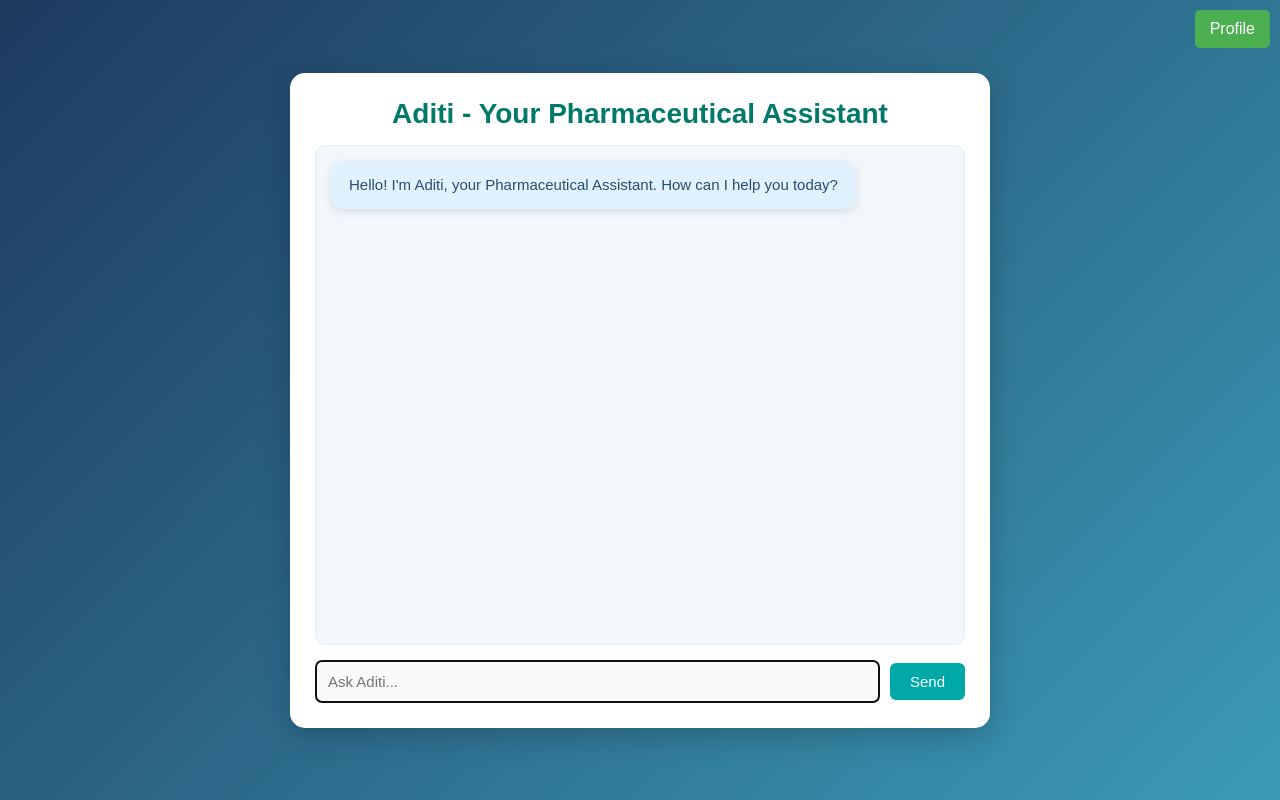
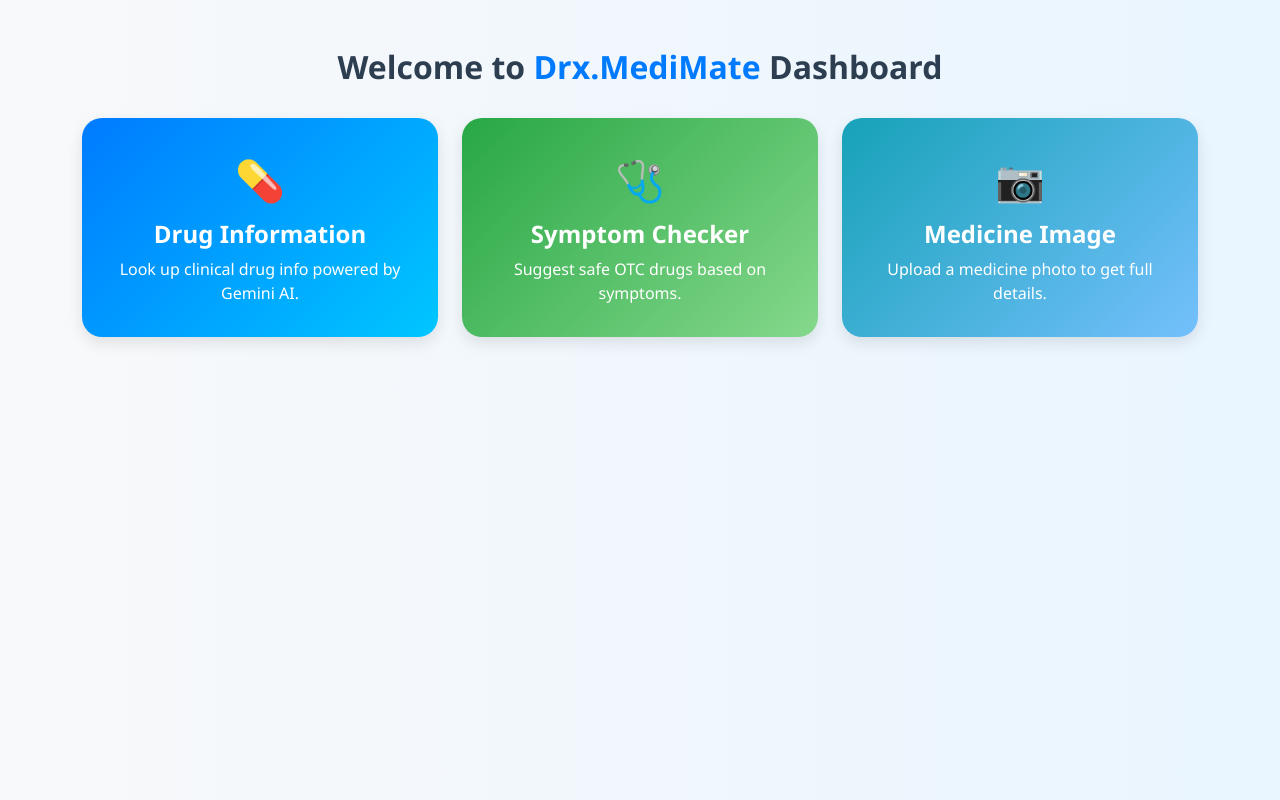
Before and after one commit to imDarshanGK/Drx.MediMate, a Flask app: page /index.html in a window 1280 px wide. Run offline with Flask 3, Linux system fonts and the light colour scheme; some libraries are stand-ins or nearby versions.

Commit message:
added new features initilized a dashboard

```diff
--- a/app.py
+++ b/app.py
@@ -33,6 +33,18 @@ def sisu():
 def index():
     return render_template('index.html')
 
+@app.route('/drug-info-page')
+def drug_info_page():
+    return render_template('drug_info.html')
+
+@app.route('/symptom-checker-page')
+def symptom_checker_page():
+    return render_template('symptom_checker.html')
+
+@app.route('/upload-image-page')
+def upload_image_page():
+    return render_template('upload_image.html')
+
 @app.route('/get_drug_info', methods=['POST'])
 def get_drug_info():
     data = request.get_json()
--- /dev/null
+++ b/tempCodeRunnerFile.py
@@ -0,0 +1 @@
+upload_image.html
--- a/templates/index.html
+++ b/templates/index.html
@@ -1,109 +1,109 @@
 <!DOCTYPE html>
 <html lang="en">
 <head>
-    <meta charset="UTF-8">
-    <meta name="viewport" content="width=device-width, initial-scale=1.0">
+  <meta charset="UTF-8">
+  <meta name="viewport" content="width=device-width, initial-scale=1">
+  <title>PharmaPro Dashboard</title>
+  <link href="https://cdn.jsdelivr.net/npm/bootstrap@5.3.2/dist/css/bootstrap.min.css" rel="stylesheet">
+  <style>
+    body {
+      background: linear-gradient(to right, #f8f9fa, #e9f5ff);
+      font-family: 'Segoe UI', Tahoma, Geneva, Verdana, sans-serif;
+    }
 
+    .dashboard-title {
+      font-weight: 700;
+      color: #2c3e50;
+      margin-bottom: 2rem;
+    }
 
-    <title>Aditi - Pharmaceutical Assistant</title>
-    <link rel="stylesheet" href="../static/css/styles.css">
+    .card {
+      transition: all 0.3s ease-in-out;
+      cursor: pointer;
+      border: none;
+      border-radius: 20px;
+      box-shadow: 0 6px 15px rgba(0, 0, 0, 0.1);
+    }
+
+    .card:hover {
+      transform: translateY(-5px);
+      box-shadow: 0 10px 20px rgba(0, 0, 0, 0.15);
+    }
+
+    .card-body {
+      padding: 2rem;
+    }
+
+    .card-title {
+      font-size: 1.5rem;
+      font-weight: bold;
+    }
+
+    .card-text {
+      font-size: 1rem;
+    }
+
+    .card-icon {
+      font-size: 2.5rem;
+      margin-bottom: 10px;
+    }
+
+    .bg-primary-gradient {
+      background: linear-gradient(135deg, #007bff, #00c6ff);
+    }
+
+    .bg-success-gradient {
+      background: linear-gradient(135deg, #28a745, #85d88c);
+    }
+
+    .bg-info-gradient {
+      background: linear-gradient(135deg, #17a2b8, #74c0fc);
+    }
+
+    @media (max-width: 576px) {
+      .card-body {
+        padding: 1.5rem;
+      }
+    }
+  </style>
 </head>
 <body>
-    <div class="container">
-        <h1>Aditi - Your Pharmaceutical Assistant</h1>
+  <div class="container py-5">
+    <h2 class="text-center dashboard-title">Welcome to <span style="color:#007bff;">Drx.MediMate</span> Dashboard</h2>
 
+    <div class="row row-cols-1 row-cols-sm-2 row-cols-md-3 g-4">
 
+      <div class="col">
+        <div class="card text-white bg-primary-gradient h-100" onclick="location.href='/drug-info-page'">
+          <div class="card-body text-center">
+            <div class="card-icon">💊</div>
+            <h5 class="card-title">Drug Information</h5>
+            <p class="card-text">Look up clinical drug info powered by Gemini AI.</p>
+          </div>
+        </div>
+      </div>
 
-        <div id="chatbox" class="message-container"></div>
-        <div class="input-container">
-            <input type="text" id="userInput" placeholder="Ask Aditi..." autofocus>
-            <button onclick="sendMessage()">Send</button>
+      <div class="col">
+        <div class="card text-white bg-success-gradient h-100" onclick="location.href='/symptom-checker-page'">
+          <div class="card-body text-center">
+            <div class="card-icon">🩺</div>
+            <h5 class="card-title">Symptom Checker</h5>
+            <p class="card-text">Suggest safe OTC drugs based on symptoms.</p>
+          </div>
         </div>
+      </div>
+
+      <div class="col">
+        <div class="card text-white bg-info-gradient h-100" onclick="location.href='/upload-image-page'">
+          <div class="card-body text-center">
+            <div class="card-icon">📷</div>
+            <h5 class="card-title">Medicine Image</h5>
+            <p class="card-text">Upload a medicine photo to get full details.</p>
+          </div>
+        </div>
+      </div>
+
     </div>
-        <!-- Profile Button -->
-        <div class="profile-container">
-          <button id="profileButton" onclick="toggleProfileMenu()">Profile</button>
-          <div id="profileMenu" class="profile-menu">
-          <div class="">Name: &nbsp; <span id="loggedUserFName"></span>&nbsp; <span id="loggedUserLName"></span></div>
-          <div class="">Email:&nbsp; <span id="loggedUserEmail"></span></div>
-          <P></P>
-          <button id="logout">Logout</button>
-          </div>
-      </div></div>
-    <script src="https://www.gstatic.com/firebasejs/10.11.1/firebase-app.js"></script>
-    <script src="https://www.gstatic.com/firebasejs/10.11.1/firebase-auth.js"></script>
-    <script src="https://www.gstatic.com/firebasejs/10.11.1/firebase-firestore.js"></script>
-    <script src="../static/js/auth.js"></script>
-    <script src="../static/js/main.js"></script>
-
-
-
-    <script type="module">
-      import { initializeApp } from "https://www.gstatic.com/firebasejs/10.11.1/firebase-app.js";
-import {getAuth, onAuthStateChanged, signOut} from "https://www.gstatic.com/firebasejs/10.11.1/firebase-auth.js";
-import{getFirestore, getDoc, doc} from "https://www.gstatic.com/firebasejs/10.11.1/firebase-firestore.js";
-
-// Firebase configuration and initialization
-const firebaseConfig = {
-    apiKey: "AIzaSyDa6_47neFJAH-I4i-ZCU0elY4cRmpyotg",
-    authDomain: "aditi-pharmaceutical-assistant.firebaseapp.com",
-    projectId: "aditi-pharmaceutical-assistant",
-    storageBucket: "aditi-pharmaceutical-assistant.firebasestorage.app",
-    messagingSenderId: "241653252150",
-    appId: "1:241653252150:web:ce83fa898dc2f77a669897",
-    measurementId: "G-HMJ6SD9Q9H"
-};
-
-const app = initializeApp(firebaseConfig);
-const auth = getAuth();
-const db = getFirestore();
-
-onAuthStateChanged(auth, (user)=>{
-    const loggedInUserId=localStorage.getItem('loggedInUserId');
-    if(loggedInUserId){
-        console.log(user);
-        const docRef = doc(db, "users", loggedInUserId);
-        getDoc(docRef)
-        .then((docSnap)=>{
-            if(docSnap.exists()){
-                const userData=docSnap.data();
-                document.getElementById('loggedUserFName').innerText=userData.firstName;
-                document.getElementById('loggedUserEmail').innerText=userData.email;
-                document.getElementById('loggedUserLName').innerText=userData.lastName;
-
-            }
-            else{
-                console.log("no document found matching id")
-
-
-            }
-        })
-        .catch((error)=>{
-            console.log("Error getting document");
-        })
-    }
-    else{
-        console.log("User Id not Found in Local storage")
-                // Redirect to the home page ("/")
-                window.location.href = "/";
-    }
-  })
-
-  const logoutButton=document.getElementById('logout');
-
-logoutButton.addEventListener('click',()=>{
-  localStorage.removeItem('loggedInUserId');
-  signOut(auth)
-  .then(()=>{
-      window.location.href='/';
-  })
-  .catch((error)=>{
-      console.error('Error Signing out:', error);
-  })
-})
-    </script>
-
-
-
+  </div>
 </body>
 </html>
```
Also changed, not shown: templates/drug_info.html (added, +109 -0 lines), test.py (+6 -24 lines), templates/symptom_checker.html (added), templates/upload_image.html (added).
